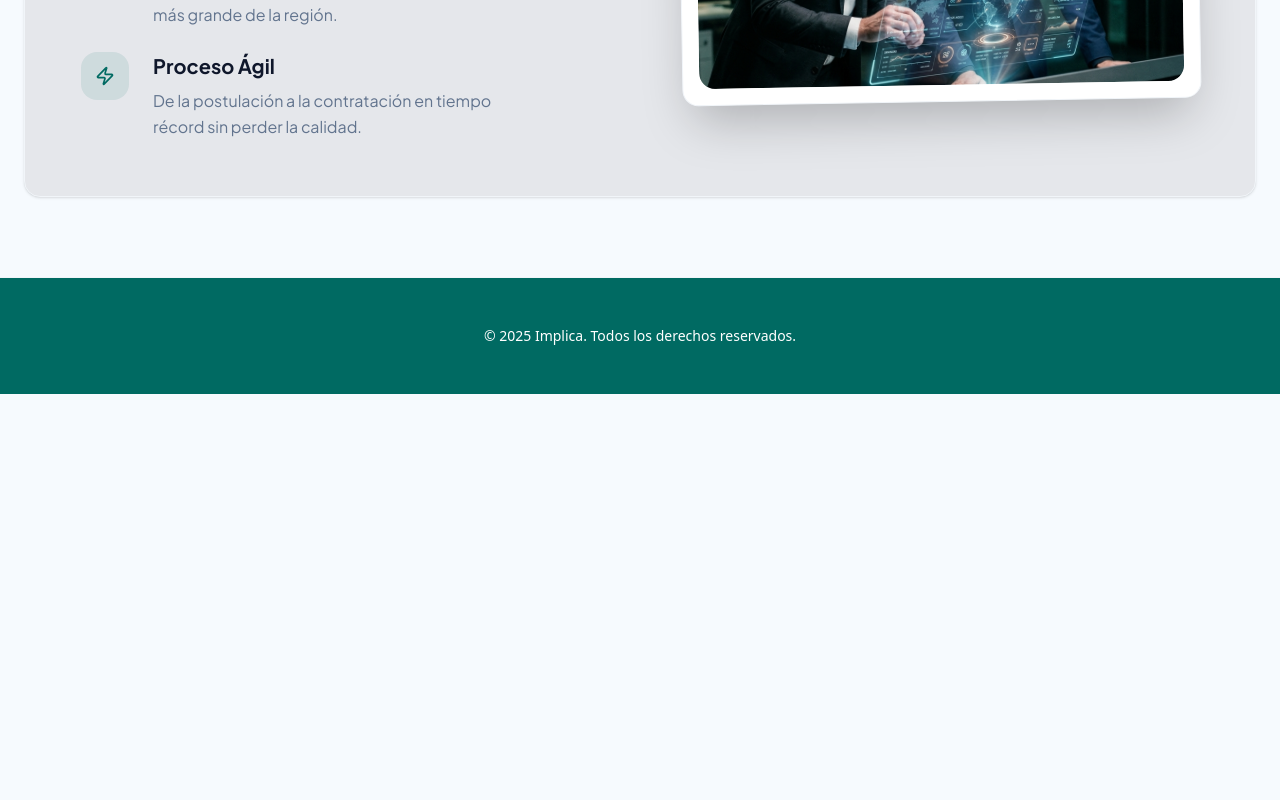
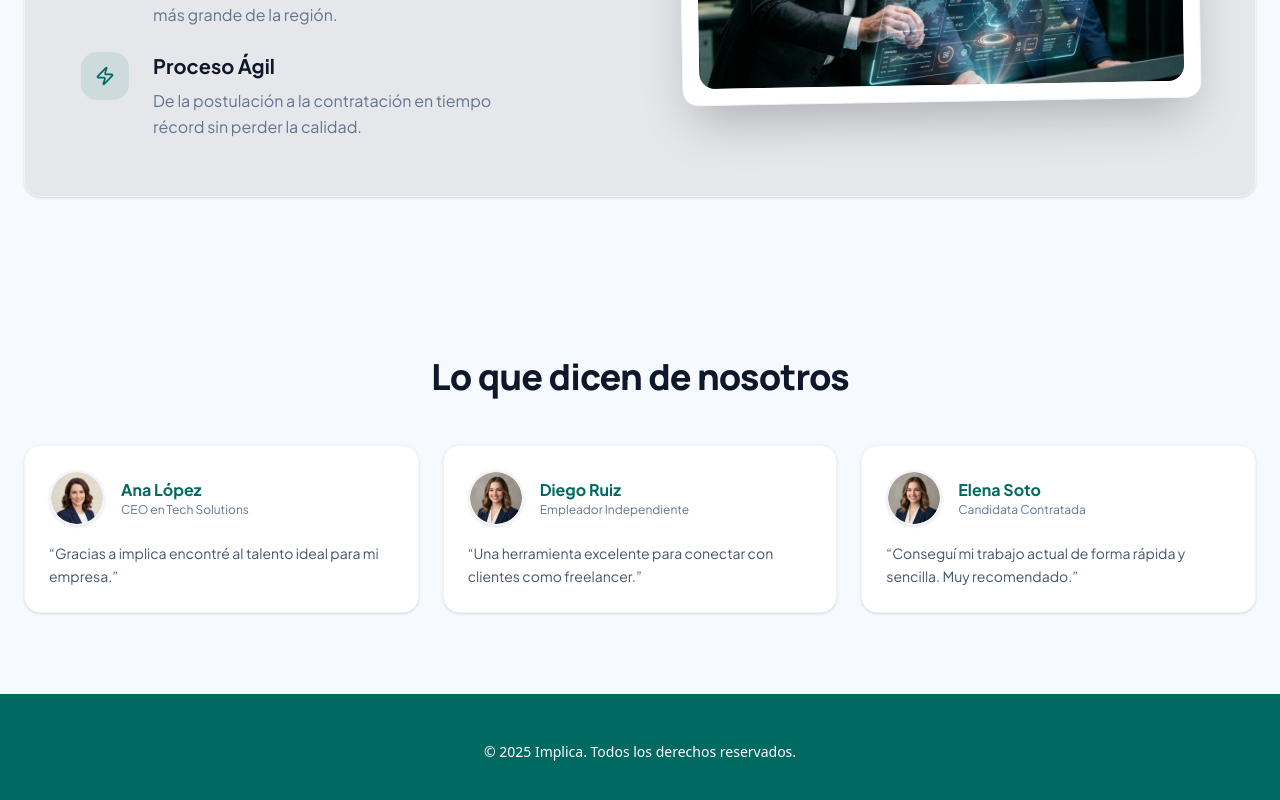
Before and after one commit to ramirobr/PortalEmpleoFrontEnd, a Next.js app: page / in a window 1280 px wide. Shown: the part 1425-2225 px from the top of the page. Before the commit the page ends 1819 px from the top, so only its background shows below. Built offline with nearby package versions, Linux system fonts and the light colour scheme; no server answers.

Commit message:
ultimos cambios

```diff
--- a/app/empresa-profile/EmpresaProfileLayout.tsx
+++ b/app/empresa-profile/EmpresaProfileLayout.tsx
@@ -132,8 +132,9 @@ export default function EmpresaProfileLayout({ children }: Children) {
       <Navbar
         onHamburgerClick={toggleAside}
         isAsideOpen={isAsideOpen}
+        logoHref="/empresa-profile"
         navLinks={[
-          { label: "Inicio", href: "/" },
+          { label: "Inicio", href: "/empresa-profile" },
           { label: "Candidatos", href: "/empresa-profile/buscar-candidatos" },
           { label: "Contrataciones", href: "/empresa-profile/postulaciones" },
         ]}
--- a/app/page.tsx
+++ b/app/page.tsx
@@ -149,6 +149,35 @@ export default async function Home() {
             </div>
           </div>
         </section>
+
+        {/* Testimonials Section */}
+        <section className="w-full py-16 sm:py-20 px-6 bg-background">
+          <div className="max-w-7xl mx-auto">
+            <h2 className="text-3xl md:text-4xl font-display font-extrabold text-slate-900 text-center mb-12 tracking-tight">
+              Lo que dicen de nosotros
+            </h2>
+            <div className="grid grid-cols-1 sm:grid-cols-2 lg:grid-cols-3 gap-6">
+              <TestimonialCard
+                quote="Gracias a implica encontré al talento ideal para mi empresa."
+                name="Ana López"
+                role="CEO en Tech Solutions"
+                image="/testimonials/ana_lopez.png"
+              />
+              <TestimonialCard
+                quote="Una herramienta excelente para conectar con clientes como freelancer."
+                name="Diego Ruiz"
+                role="Empleador Independiente"
+                image="/testimonials/elena_soto.png"
+              />
+              <TestimonialCard
+                quote="Conseguí mi trabajo actual de forma rápida y sencilla. Muy recomendado."
+                name="Elena Soto"
+                role="Candidata Contratada"
+                image="/testimonials/elena_soto.png"
+              />
+            </div>
+          </div>
+        </section>
       </main>
       {/* Footer / Bottom Spacing */}
       <footer className="w-full py-12 text-center text-sm border-t border-slate-100 bg-primary text-white">
@@ -181,6 +210,33 @@ function BenefitItem({
         </h4>
         <p className="text-slate-500 leading-relaxed max-w-sm">{description}</p>
       </div>
+    </div>
+  );
+}
+
+function TestimonialCard({
+  quote,
+  name,
+  role,
+  image,
+}: {
+  quote: string;
+  name: string;
+  role: string;
+  image: string;
+}) {
+  return (
+    <div className="flex flex-col bg-white rounded-xl p-6 shadow-sm border border-slate-100 gap-4">
+      <div className="flex items-center gap-4">
+        <div className="relative w-14 h-14 shrink-0 rounded-full overflow-hidden border-2 border-slate-100 shadow-sm">
+          <Image src={image} alt={name} fill className="object-cover" />
+        </div>
+        <div>
+          <p className="font-bold text-primary">{name}</p>
+          <p className="text-xs text-slate-500">{role}</p>
+        </div>
+      </div>
+      <p className="text-slate-600 text-sm leading-relaxed">&ldquo;{quote}&rdquo;</p>
     </div>
   );
 }
--- a/app/profile/ProfileLayout.tsx
+++ b/app/profile/ProfileLayout.tsx
@@ -149,7 +149,16 @@ export default function ProfileLayout({ children }: Children) {
 
   return (
     <div className="min-h-screen bg-white relative">
-      <Navbar onHamburgerClick={toggleAside} isAsideOpen={isAsideOpen} />
+      <Navbar
+        onHamburgerClick={toggleAside}
+        isAsideOpen={isAsideOpen}
+        logoHref="/profile"
+        navLinks={[
+          { label: "Inicio", href: "/profile" },
+          { label: "Ofertas", href: "/empleos-busqueda" },
+          { label: "Para Empresas", href: "/auth/empresa" },
+        ]}
+      />
       <div className="relative bg-gray-50">
         <AsideMenu
           isOpen={isAsideOpen}
--- a/components/shared/components/Navbar.tsx
+++ b/components/shared/components/Navbar.tsx
@@ -22,6 +22,7 @@ interface NavbarProps {
   isAsideOpen?: boolean;
   navLinks?: NavLink[];
   profileButtonLabel?: string;
+  logoHref?: string;
 }
 
 const DEFAULT_NAV_LINKS: NavLink[] = [
@@ -36,6 +37,7 @@ export default function Navbar({
   isAsideOpen = false,
   navLinks = DEFAULT_NAV_LINKS,
   profileButtonLabel = "Mi Perfil",
+  logoHref = "/",
 }: NavbarProps) {
   const { data: session, status } = useSession();
   const pathname = usePathname();
@@ -72,7 +74,7 @@ export default function Navbar({
     <nav className="sticky top-0 z-50 w-full py-3 bg-white/95 backdrop-blur-md border-b border-slate-100 shadow-sm transition-all duration-300">
       <div className="container flex items-center justify-between gap-4">
         {/* Left: Logo */}
-        <Link href="/" aria-label="Ir a la página principal" className="shrink-0">
+        <Link href={logoHref} aria-label="Ir a la página principal" className="shrink-0">
           <Image
             src="/logos/logo-empresa.jpg"
             alt="implica"
```
Also changed, not shown: public/testimonials/ana_lopez.png (added), public/testimonials/elena_soto.png (added).
